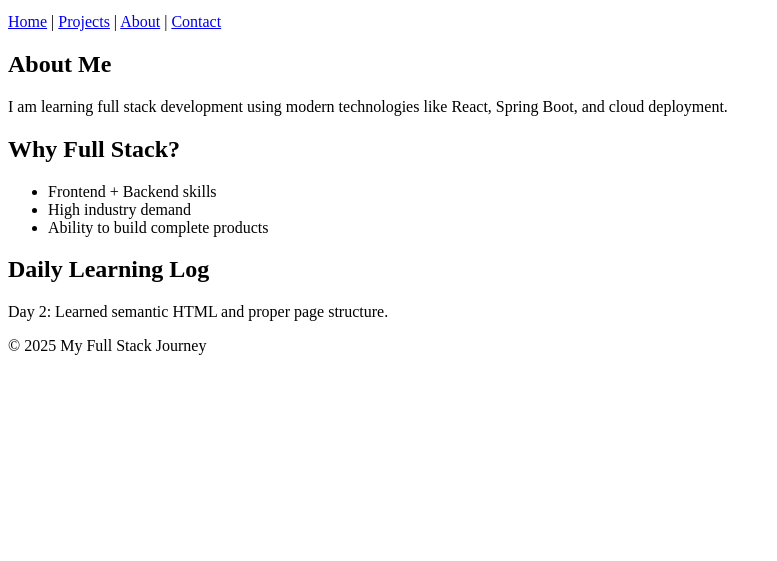
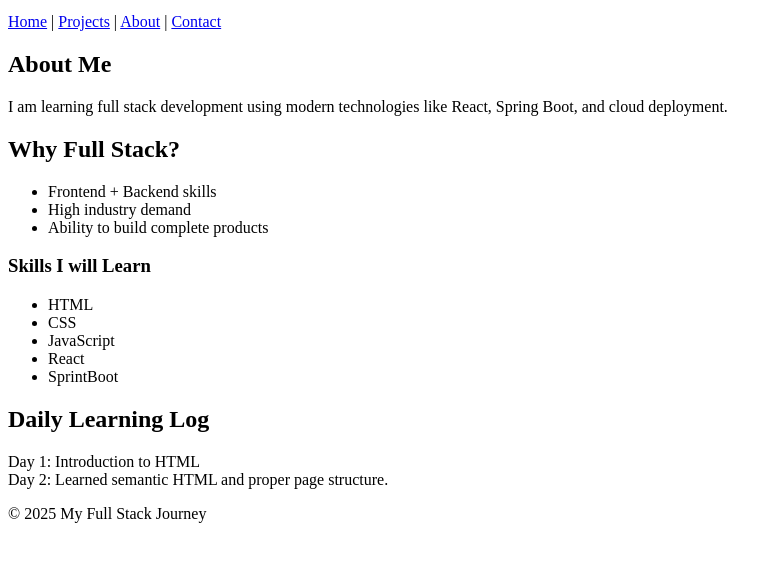
Before and after one commit to warr1or09/Full_stack--Learning, a plain HTML site: page index.html in a window 1280 px wide. Shown: the part 101-662 px from the top of the page, without its empty margins (0-777 px from the left). Drawn offline with Linux system fonts and the light colour scheme.

Commit message:
Add files via upload
Day 2 - Semantic Html layout

```diff
--- a/index.html
+++ b/index.html
@@ -35,10 +35,22 @@
                 <li>Ability to build complete products</li>
             </ul>
         </section>
+        <section>
+            <h3>Skills I will Learn</h3>
+            <ul>
+                <li>HTML</li>
+                <li>CSS</li>
+                <li>JavaScript</li>
+                <li>React</li>
+                <li>SprintBoot</li>
+            </ul>
+        </section>
 
         <article>
             <h2>Daily Learning Log</h2>
             <p>
+                Day 1: Introduction to HTML
+                <br>
                 Day 2: Learned semantic HTML and proper page structure.
             </p>
         </article>
```
